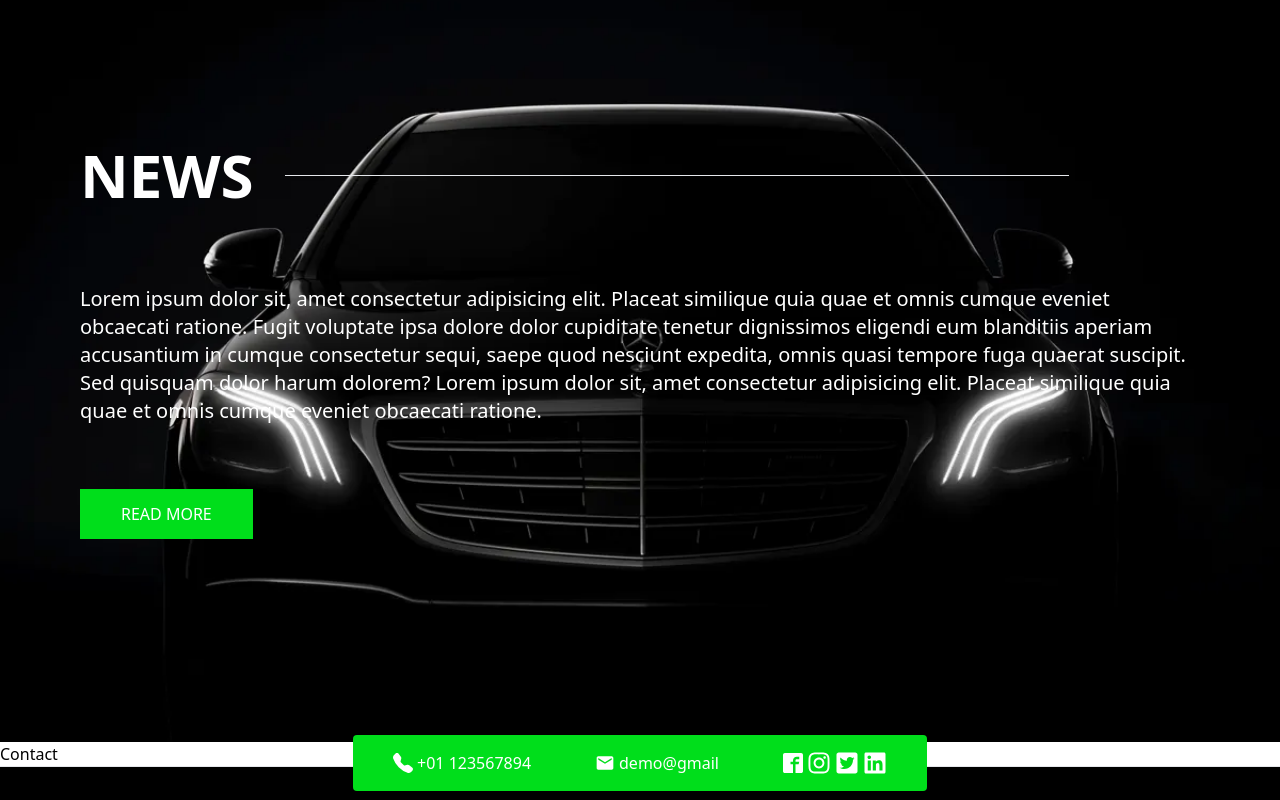
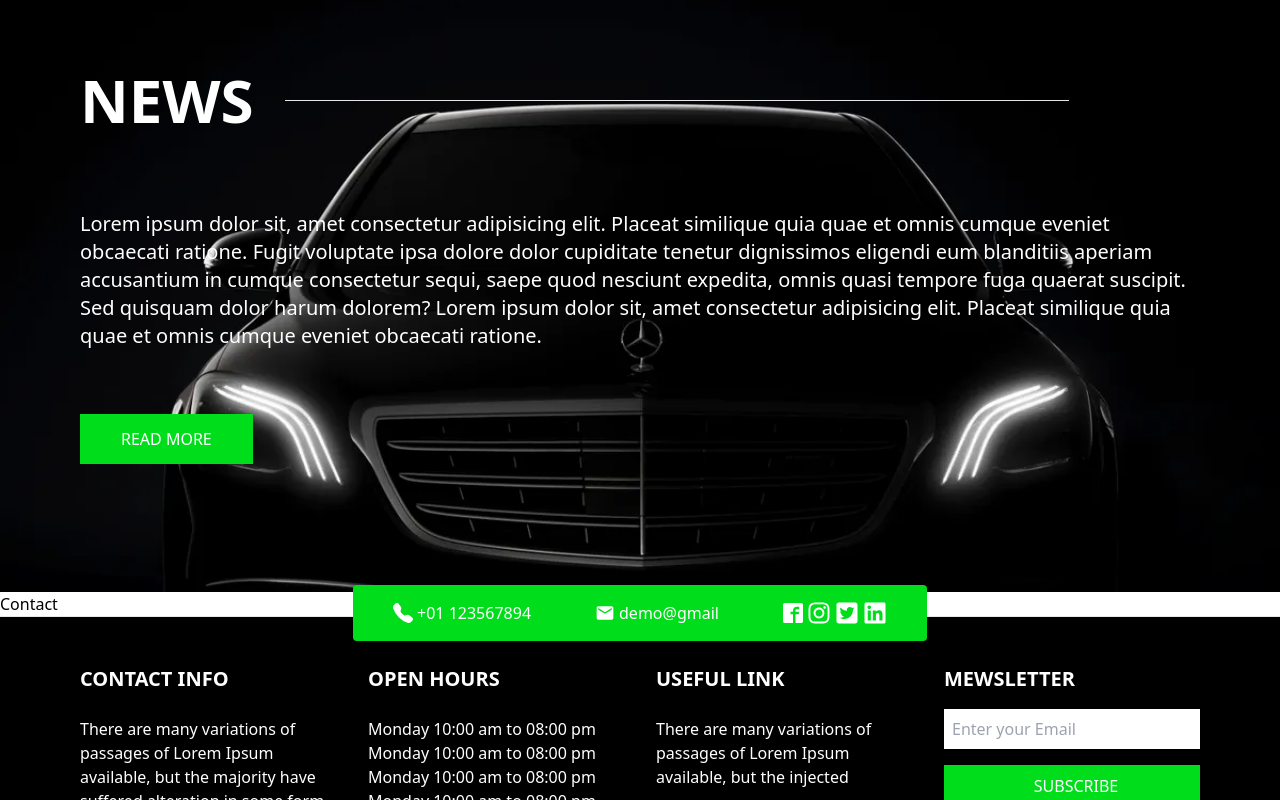
Before and after one commit to rizvan555/Car-Showroom, a Next.js app: page / in a window 1280 px wide. Shown: the part 2000-2800 px from the top of the page. Built offline with nearby package versions, Linux system fonts and the light colour scheme; no server answers.

Commit message:
added styling to news and footer page

```diff
--- a/pages/home/index.tsx
+++ b/pages/home/index.tsx
@@ -1,7 +1,7 @@
 import React, { Dispatch, SetStateAction } from 'react';
 import audiBg from '../../resourse/images/audiBg.jpg';
 import audi1 from '../../resourse/images/audi1.jpeg';
-import audi2 from '../../resourse/images/audi2.webp';
+import audi2 from '../../resourse/images/audi2.png';
 import Carousel from '../home/Carousel';
 import 'slick-carousel/slick/slick.css';
 import 'slick-carousel/slick/slick-theme.css';
--- a/pages/layout/Footer.tsx
+++ b/pages/layout/Footer.tsx
@@ -1,13 +1,15 @@
-import React from 'react';
+import React, { useState } from 'react';
 import { BsTelephoneFill } from 'react-icons/bs';
 import { MdEmail } from 'react-icons/md';
 import { ImFacebook2 } from 'react-icons/im';
 import { FaInstagram, FaTwitterSquare, FaLinkedin } from 'react-icons/fa';
 import {} from 'react-icons/md';
+import Link from 'next/link';
 
 function Footer() {
+  const [value, setValue] = useState('');
   return (
-    <div className="flex justify-center bg-black text-white py-10 gap-8 relative border-t">
+    <div className="flex justify-center bg-black text-white py-12 gap-8 relative border-t">
       <div className="absolute flex bg-[#00de1b] text-white top-[-4vh] gap-16 px-10 py-4 rounded">
         <div className="flex items-center gap-1">
           <BsTelephoneFill size={20} />
@@ -18,21 +20,29 @@ function Footer() {
           <p>demo@gmail</p>
         </div>
         <div className="flex items-center gap-1">
-          <ImFacebook2 size={20} />
-          <FaInstagram size={24} />
-          <FaTwitterSquare size={24} />
-          <FaLinkedin size={24} />
+          <Link href="https://www.facebook.com/">
+            <ImFacebook2 size={20} />
+          </Link>
+          <Link href="https://www.instagram.com/">
+            <FaInstagram size={24} />
+          </Link>
+          <Link href="https://twitter.com/?lang=de">
+            <FaTwitterSquare size={24} />
+          </Link>
+          <Link href="https://www.linkedin.com/">
+            <FaLinkedin size={24} />
+          </Link>
         </div>
       </div>
-      <div className="w-[20vw]">
-        <h3>CONTACT INFO</h3>
+      <div className="w-[20vw] flex flex-col gap-6">
+        <h3 className="text-xl font-bold">CONTACT INFO</h3>
         <p>
           There are many variations of passages of Lorem Ipsum available, but
           the majority have suffered alteration in some form, by injected humour
         </p>
       </div>
-      <div className="w-[20vw]">
-        <h3>OPEN HOURS</h3>
+      <div className="w-[20vw] flex flex-col gap-6">
+        <h3 className="text-xl font-bold">OPEN HOURS</h3>
         <ul>
           <li>Monday 10:00 am to 08:00 pm</li>
           <li>Monday 10:00 am to 08:00 pm</li>
@@ -43,19 +53,21 @@ function Footer() {
           <li>OFF</li>
         </ul>
       </div>
-      <div className="w-[20vw]">
-        <h3>USEFUL LINK</h3>
+      <div className="w-[20vw] flex flex-col gap-6">
+        <h3 className="text-xl font-bold">USEFUL LINK</h3>
         <p>
           There are many variations of passages of Lorem Ipsum available, but
           the injected
         </p>
       </div>
       <div className="flex flex-col w-[20vw] gap-4">
-        <h3>MEWSLETTER</h3>
+        <h3 className="text-xl font-bold">MEWSLETTER</h3>
         <input
           type="email"
           placeholder="Enter your Email"
-          className="pl-2 py-2"
+          className="pl-2 py-2 text-black"
+          value={value}
+          onChange={(e) => setValue(e.target.value)}
         />
         <button className="myButton pl-2 py-2">SUBSCRIBE</button>
       </div>
--- a/pages/news/index.tsx
+++ b/pages/news/index.tsx
@@ -4,7 +4,7 @@ import Mercedes from '../../resourse/images/Mercedes.webp';
 function News() {
   return (
     <div
-      className="flex flex-col justify-center h-[100vh] mx-auto px-20 text-white"
+      className="flex flex-col justify-center  mx-auto px-20 py-32 text-white"
       style={{
         backgroundImage: `url(${Mercedes.src})`,
         backgroundSize: 'cover',
```
Also changed, not shown: resourse/images/audi2.png (added), resourse/images/audi2.webp (deleted).
